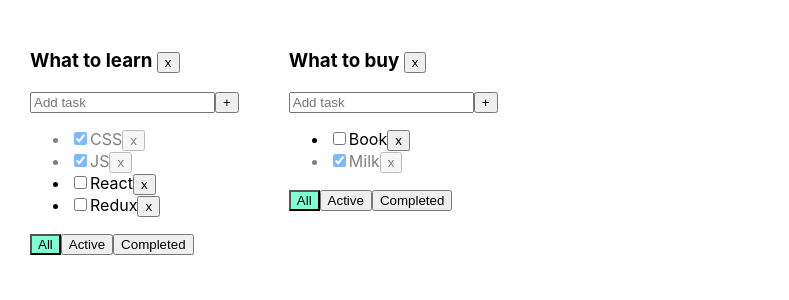
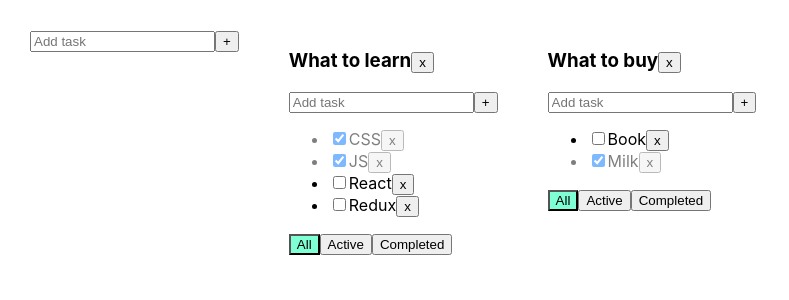
Before and after one commit to Desolateeeooo/to-do-list-ts, a React (Create React App) app: page / in a window 1280 px wide. Shown: the top 300 px of the page, without its empty margins (0-789 px from the left). Built offline with nearby package versions, Linux system fonts and the light colour scheme.

Commit message:
Major commit
Added two new components: AddItemForm and EditableSpan

```diff
--- /dev/null
+++ b/src/AddItemForm.tsx
@@ -0,0 +1,42 @@
+import React, {ChangeEvent, KeyboardEvent, useState} from "react";
+
+type AddItemFormPropsType = {
+    addItem: (title: string) => void
+}
+
+export function AddItemForm(props: AddItemFormPropsType) {
+    const [taskTitle, setTaskTitle] = useState("");
+    const [error, setError] = useState<string | null>(null);
+
+    const handleOnChange = (e: ChangeEvent<HTMLInputElement>) => {
+        setTaskTitle(e.currentTarget.value);
+    }
+    const handleOnKeyPress = (e: KeyboardEvent<HTMLInputElement>) => {
+        setError(null);
+        if (e.ctrlKey && e.charCode === 13 && taskTitle.trim() !== "") {
+            props.addItem(taskTitle);
+            setTaskTitle("");
+        }
+    }
+    const handleAddTask = () => {
+        if (taskTitle.trim() !== "") {
+            props.addItem(taskTitle.trim());
+            setTaskTitle("");
+        } else {
+            setError("Title is required");
+        }
+    }
+
+    return (
+        <div>
+            <input placeholder={"Add task"}
+                   value={taskTitle}
+                   onChange={handleOnChange}
+                   onKeyPress={handleOnKeyPress}
+                   className={error ? "error" : ""}
+            />
+            <button onClick={handleAddTask}>+</button>
+            {error && <div className={"error-message"}>{error}</div>}
+        </div>
+    );
+}
--- a/src/App.tsx
+++ b/src/App.tsx
@@ -1,13 +1,18 @@
 import React, {useState} from 'react';
 import './App.css';
-import {Todolist} from "./Todolist";
+import {TaskType, Todolist} from "./Todolist";
 import {v1} from 'uuid'
+import {AddItemForm} from "./AddItemForm";
 
 export type FilterValuesType = "all" | "completed" | "active";
 type TodolistType = {
     id: string
     title: string
     filter: FilterValuesType
+}
+
+type TasksStateType = {
+    [key: string]: Array<TaskType>
 }
 
 function App() {
@@ -37,6 +42,14 @@ function App() {
             setTasks({...tasksObj});
         }
     }
+    function changeTaskTitle(taskId: string, newTitle: string, todolistId: string) {
+        let tasks = tasksObj[todolistId];
+        let task = tasks.find(t => t.id === taskId);
+        if (task) {
+            task.title = newTitle;
+            setTasks({...tasksObj});
+        }
+    }
 
     function changeFilter(value: FilterValuesType, todolistId: string) {
         let todolist = todolists.find(tl => tl.id === todolistId);
@@ -62,7 +75,15 @@ function App() {
         setTasks({...tasksObj});
     }
 
-    const [tasksObj, setTasks] = useState({
+    function changeTodolistTitle(id: string, newTitle: string) {
+        const todolist = todolists.find(tl => tl.id === id);
+        if (todolist) {
+            todolist.title = newTitle;
+            setTodolists([...todolists]);
+        }
+    }
+
+    const [tasksObj, setTasks] = useState<TasksStateType>({
         [todolistId1]: [
             {id: v1(), title: "CSS", isDone: true},
             {id: v1(), title: "JS", isDone: true},
@@ -75,8 +96,22 @@ function App() {
         ],
     });
 
+    function addTodolist(title: string) {
+        let todolist: TodolistType = {
+            id: v1(),
+            filter: "all",
+            title: title
+        }
+        setTodolists([todolist, ...todolists]);
+        setTasks({
+            ...tasksObj,
+            [todolist.id]: []
+        })
+    }
+
     return (
         <div className="App">
+            <AddItemForm addItem={addTodolist}/>
             {
                 todolists.map((tl) => {
                     let tasksForTodolist = tasksObj[tl.id];
@@ -97,8 +132,10 @@ function App() {
                         changeFilter={changeFilter}
                         addTask={addTask}
                         changeTaskStatus={changeStatus}
+                        changeTaskTitle={changeTaskTitle}
                         filter={tl.filter}
                         removeTodolist={removeTodolist}
+                        changeTodolistTitle={changeTodolistTitle}
                     />
                 })
             }
--- /dev/null
+++ b/src/EditableSpan.tsx
@@ -0,0 +1,30 @@
+import React, {ChangeEvent, useState} from "react";
+
+type EditableSpanPropsType = {
+    title: string
+    onChange: (newValue: string) => void
+}
+
+export function EditableSpan(props: EditableSpanPropsType) {
+    const [editMode, setEditMode] = useState(false);
+    const [title, setTitle] = useState("");
+
+    const activateEditMode = () => {
+        setEditMode(true);
+        setTitle(props.title)
+    }
+    const activateViewMode = () => {
+        setEditMode(false);
+        props.onChange(title);
+    }
+
+    const handleOnChangeTitle = (e: ChangeEvent<HTMLInputElement>) => {
+        setTitle(e.currentTarget.value)
+    }
+
+    return (
+        editMode
+            ? <input value={title} onChange={handleOnChangeTitle} onBlur={activateViewMode} autoFocus={true} />
+            : <span onDoubleClick={activateEditMode}>{props.title}</span>
+    );
+}
--- a/src/Todolist.tsx
+++ b/src/Todolist.tsx
@@ -1,5 +1,7 @@
-import React, {ChangeEvent, KeyboardEvent, useState} from "react";
+import React, {ChangeEvent} from "react";
 import {FilterValuesType} from "./App";
+import {AddItemForm} from "./AddItemForm";
+import {EditableSpan} from "./EditableSpan";
 
 export type TaskType = {
     id: string
@@ -14,65 +16,51 @@ type PropsType = {
     changeFilter: (value: FilterValuesType, todolistId: string) => void
     addTask: (title: string, todolistId: string) => void
     changeTaskStatus: (taskId: string, isDone: boolean, todolistId: string) => void
+    changeTaskTitle: (id: string, newTitle: string, todolistId: string) => void
     filter: FilterValuesType
     removeTodolist: (todolistId: string) => void
+    changeTodolistTitle: (id: string, newTitle: string) => void
 }
 
 export function Todolist(props: PropsType) {
 
-    const [taskTitle, setTaskTitle] = useState("");
-    const [error, setError] = useState<string | null>(null);
-
-    const handleOnChange = (e: ChangeEvent<HTMLInputElement>) => {
-        setTaskTitle(e.currentTarget.value);
-    }
-    const handleOnKeyPress = (e: KeyboardEvent<HTMLInputElement>) => {
-        setError(null);
-        if (e.ctrlKey && e.charCode === 13) {
-            props.addTask(taskTitle, props.id);
-            setTaskTitle("");
-        }
-    }
-    const handleAddTask = () => {
-        if (taskTitle.trim() !== "") {
-            props.addTask(taskTitle.trim(), props.id);
-            setTaskTitle("");
-        } else {
-            setError("Title is required");
-        }
-    }
     const onAllClickHandler = () => props.changeFilter("all", props.id);
     const onActiveClickHandler = () => props.changeFilter("active", props.id);
     const onCompletedClickHandler = () => props.changeFilter("completed", props.id);
     const removeTodolist = () => {
         props.removeTodolist(props.id);
     }
+    const changeTodolistTitle = (newTitle: string) => {
+        props.changeTodolistTitle(props.id, newTitle);
+    }
+
+    const addTask = (title: string) => {
+        props.addTask(title, props.id);
+    }
 
     return (
         <div>
-            <h3>{props.title} <button onClick={removeTodolist}>x</button></h3>
-            <div>
-                <input placeholder={"Add task"}
-                       value={taskTitle}
-                       onChange={handleOnChange}
-                       onKeyPress={handleOnKeyPress}
-                       className={error ? "error" : ""}
-                />
-                <button onClick={handleAddTask}>+</button>
-                {error && <div className={"error-message"}>{error}</div>}
-            </div>
+            <h3>
+                <EditableSpan title={props.title} onChange={changeTodolistTitle}></EditableSpan>
+                <button onClick={removeTodolist}>x</button>
+            </h3>
+            <AddItemForm addItem={addTask} />
             <ul>
                 {
                     props.tasks.map(t => {
                         const handleOnRemove = () => {
                             props.removeTask(t.id, props.id)
                         }
-                        const onChangeHandler = (e: ChangeEvent<HTMLInputElement>) => {
+                        const onChangeStatusHandler = (e: ChangeEvent<HTMLInputElement>) => {
                             props.changeTaskStatus(t.id, e.currentTarget.checked, props.id)
                         }
+                        const onChangeTitleHandler = (newValue: string) => {
+                            props.changeTaskTitle(t.id, newValue, props.id)
+                        }
+
                         return <li key={t.id} className={t.isDone ? "is-done" : ""}>
-                            <input type="checkbox" onChange={onChangeHandler} checked={t.isDone}/>
-                            {t.title}
+                            <input type="checkbox" onChange={onChangeStatusHandler} checked={t.isDone}/>
+                            <EditableSpan title={t.title} onChange={onChangeTitleHandler}/>
                             <button onClick={handleOnRemove}>x</button>
                         </li>
                     })
```
